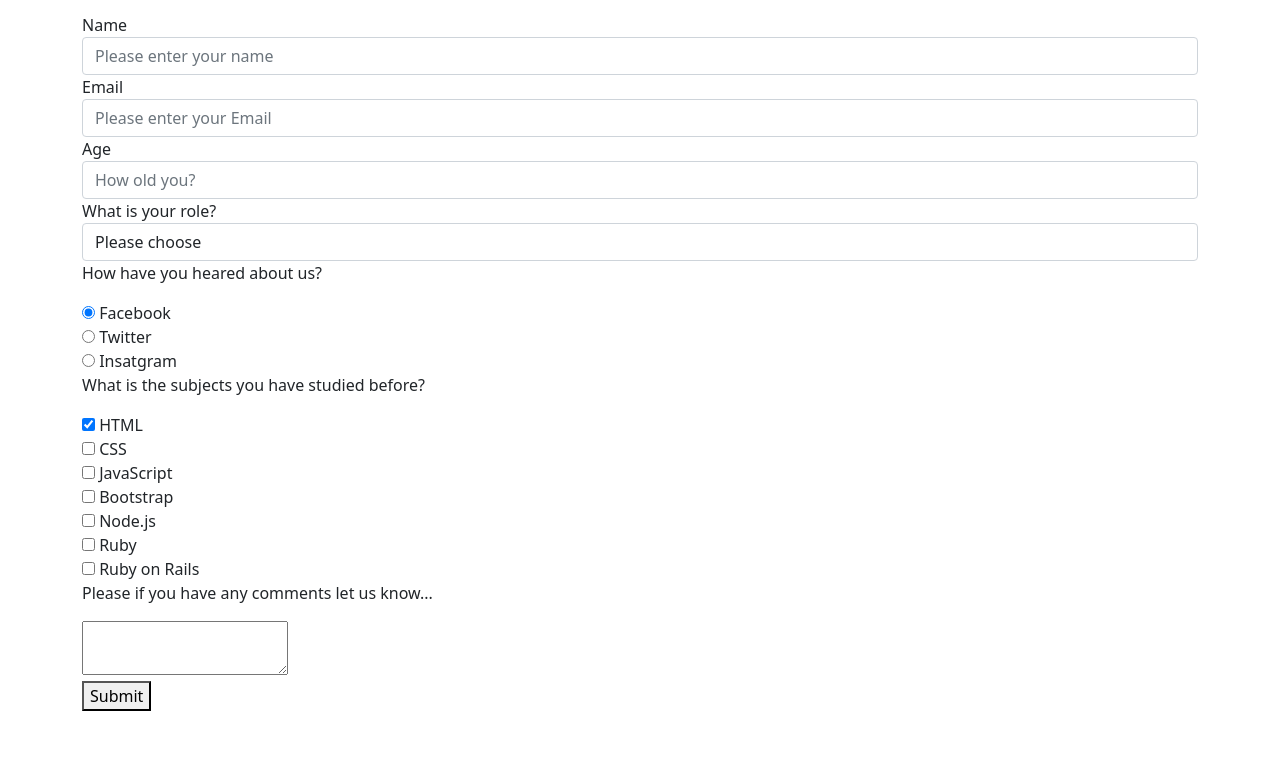
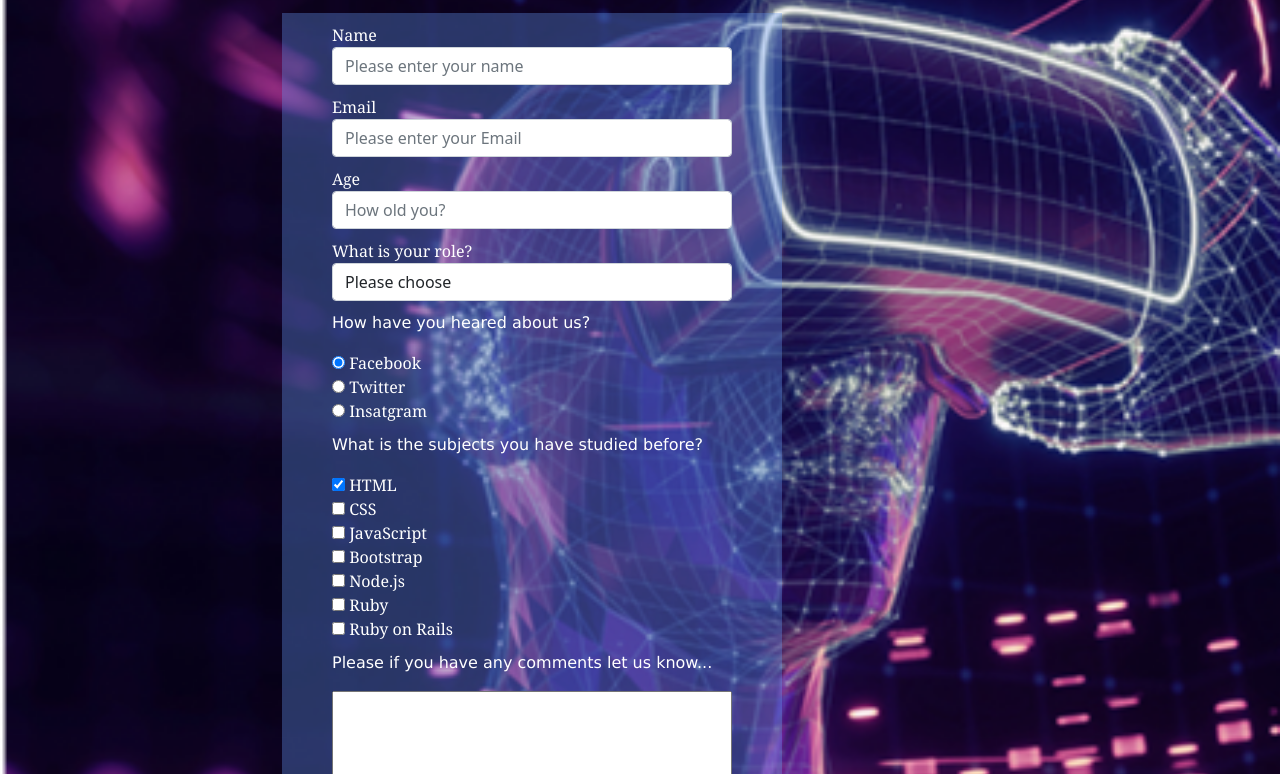
Before and after one commit to AndrewYacoub/Andrew-David, a plain HTML site: page index.html in a window 1280 px wide. Shown: the part 99-873 px from the top of the page. Before the commit the page ends 810 px from the top, so only its background shows below. Drawn offline with nearby package versions, Linux system fonts and the light colour scheme.

Commit message:
Adding styles

```diff
--- a/styles.css
+++ b/styles.css
@@ -7,3 +7,56 @@
 {
     margin-left: 250px;
 }
+#survey-form
+{
+  background-color: rgba(100, 148, 237, 0.356);
+  width: 500px;
+  margin-left:200px;
+}
+.form-group
+{
+    padding-right: 50px;
+    padding-left: 50px;
+    padding-top: 10px;
+}
+
+body{
+    background-image: url(img.png);
+    background-repeat: no-repeat;
+    background-size: cover;
+}
+label
+{
+    font-family: Georgia, 'Times New Roman', Times, serif;
+    color: white
+}
+p
+{
+    font-family:Verdana, Geneva, Tahoma, sans-serif;
+    color: white;
+}
+h1{
+    color: white;
+}
+
+button
+{
+    width: 300px;
+    padding-right: 50px;
+    padding-left: 50px;
+    padding-top: 10px;
+    padding-bottom: 10px;
+    background-color: tomato;
+    color: white;
+    border: white;
+    border-radius:30px;
+}
+
+textarea
+{
+    width: 400px;
+    padding-right: 50px;
+    padding-left: 50px;
+    padding-top: 10px;
+    padding-bottom: 50px;
+}
```
Also changed, not shown: img.png (added).
